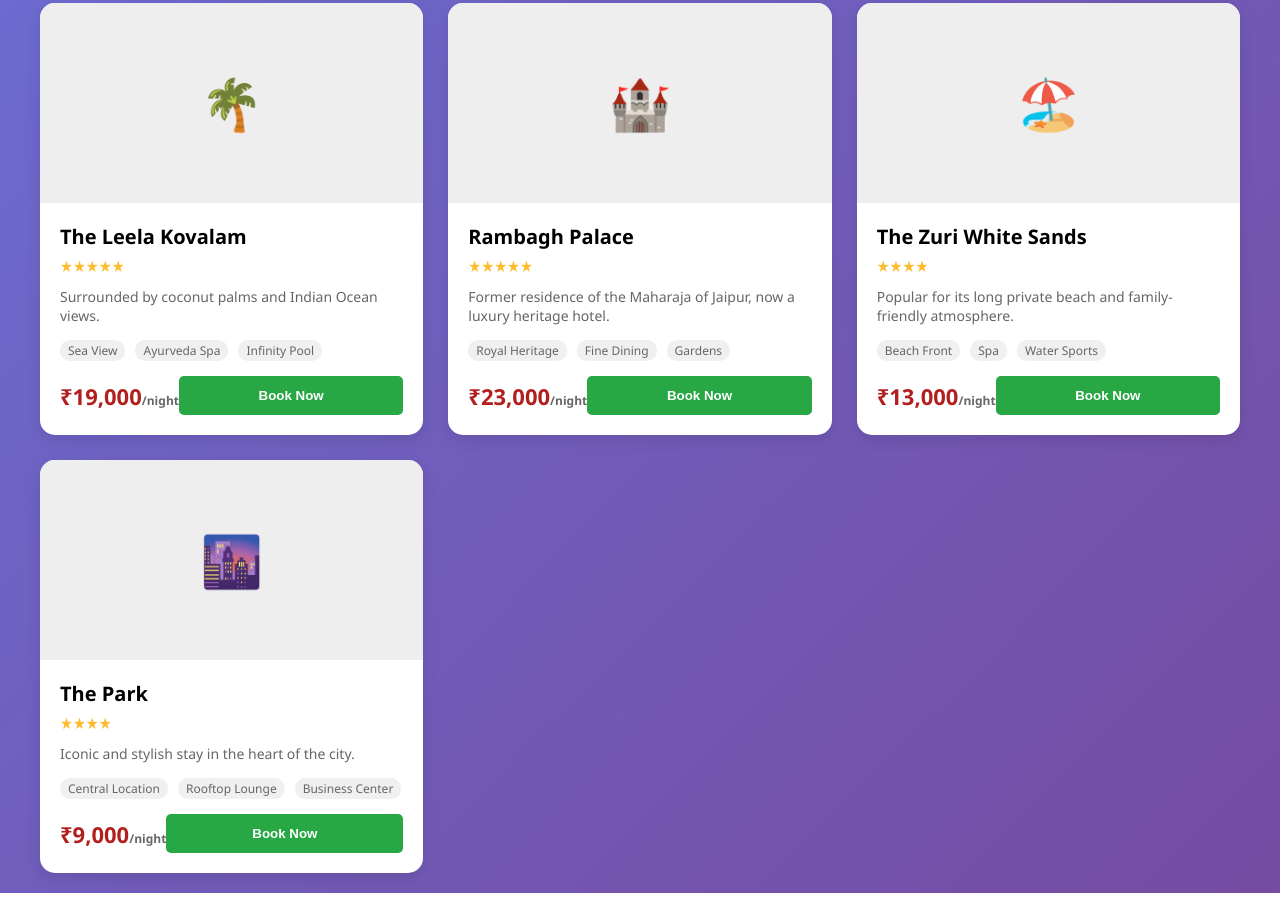
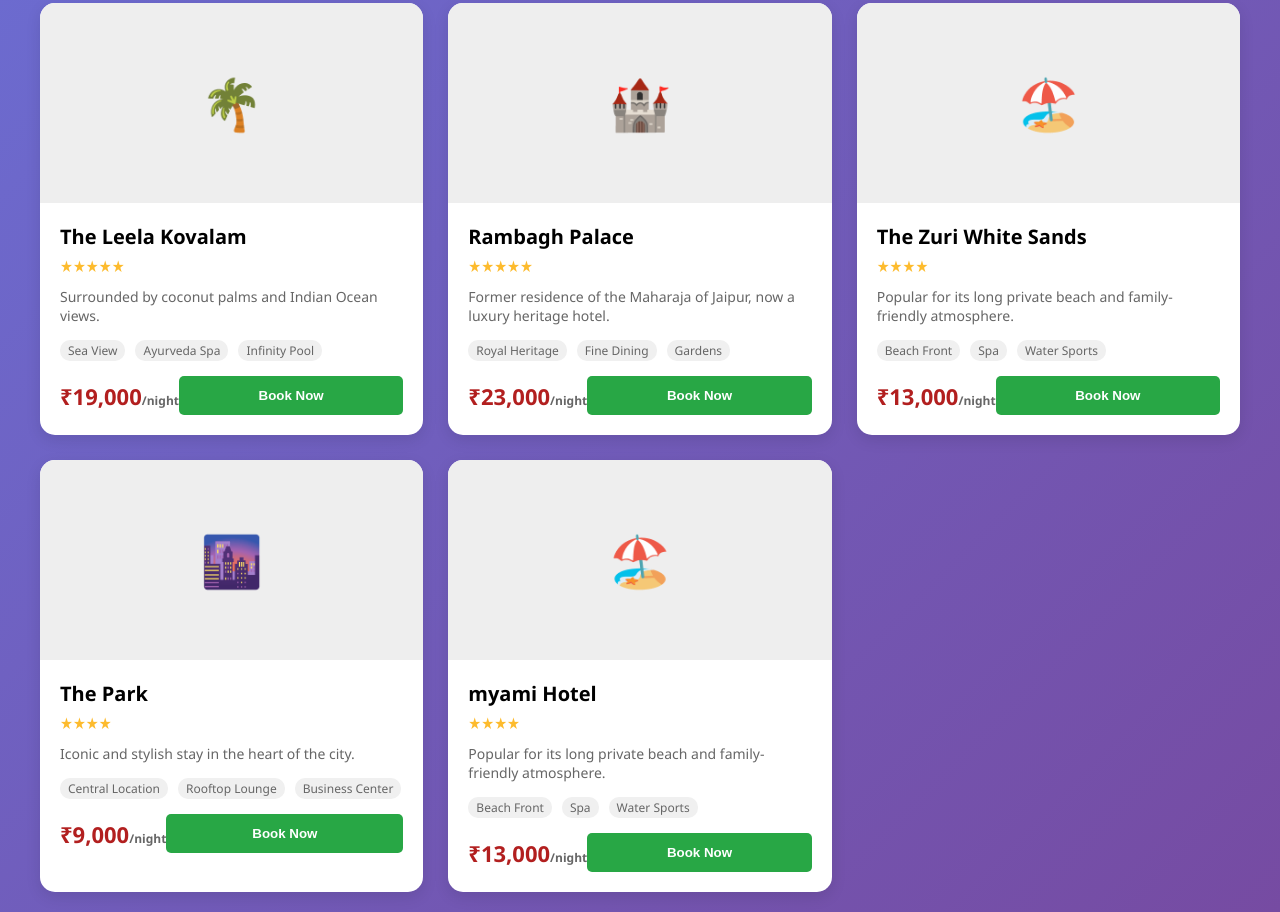
Before and after one commit to devg4035-ai/travelator, a website: page Hotel Booking.html in a window 1280 px wide. Shown: the part 1320-2232 px from the top of the page. Drawn offline with Linux system fonts and the light colour scheme.

Commit message:
Update Hotel Booking.html

```diff
--- a/Hotel Booking.html
+++ b/Hotel Booking.html
@@ -394,7 +394,16 @@
             emoji: "🌆",
             amenities: ["Central Location", "Rooftop Lounge", "Business Center"],
             desc: "Iconic and stylish stay in the heart of the city."
-        }
+        },
+        {
+            name: "myami Hotel",
+            city: "Goa",
+            rating: 4,
+            price: 13000,
+            emoji: "🏖️",
+            amenities: ["Beach Front", "Spa", "Water Sports"],
+            desc: "Popular for its long private beach and family-friendly atmosphere."
+        },
     ];
 
     function searchHotels() {
```
